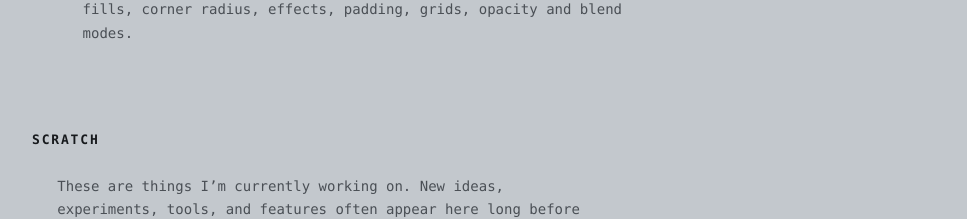
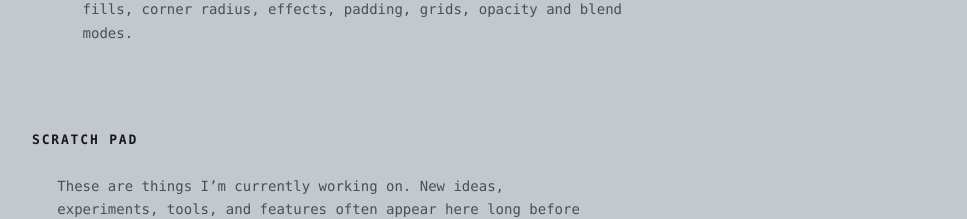
Before and after one commit to gavinmcfarland/personal-portfolio, a React (Vite) app in the folder packages/portfolio/: page / in a window 1280 px wide. Shown: the part 1040-1259 px from the top of the page, without its empty margins (64-1031 px from the left). Built offline with nearby package versions, Linux system fonts and the light colour scheme; no server answers; a web font is replaced by a local one.

Commit message:
Update Home component header for consistency and clarity
Changed the section header from "Scratch" to "Scratch pad" in the Home component to enhance clarity and maintain consistency in terminology across the application.

```diff
--- a/packages/portfolio/src/pages/Home.jsx
+++ b/packages/portfolio/src/pages/Home.jsx
@@ -84,7 +84,7 @@ const Home = () => {
       <Projects />
 
       <h2 id="playground" className="section-label reveal">
-        Scratch
+        Scratch pad
       </h2>
       <p className="lede indent reveal max-w-measure text-muted">
         These are things I&rsquo;m currently working on. New ideas, experiments,
```
